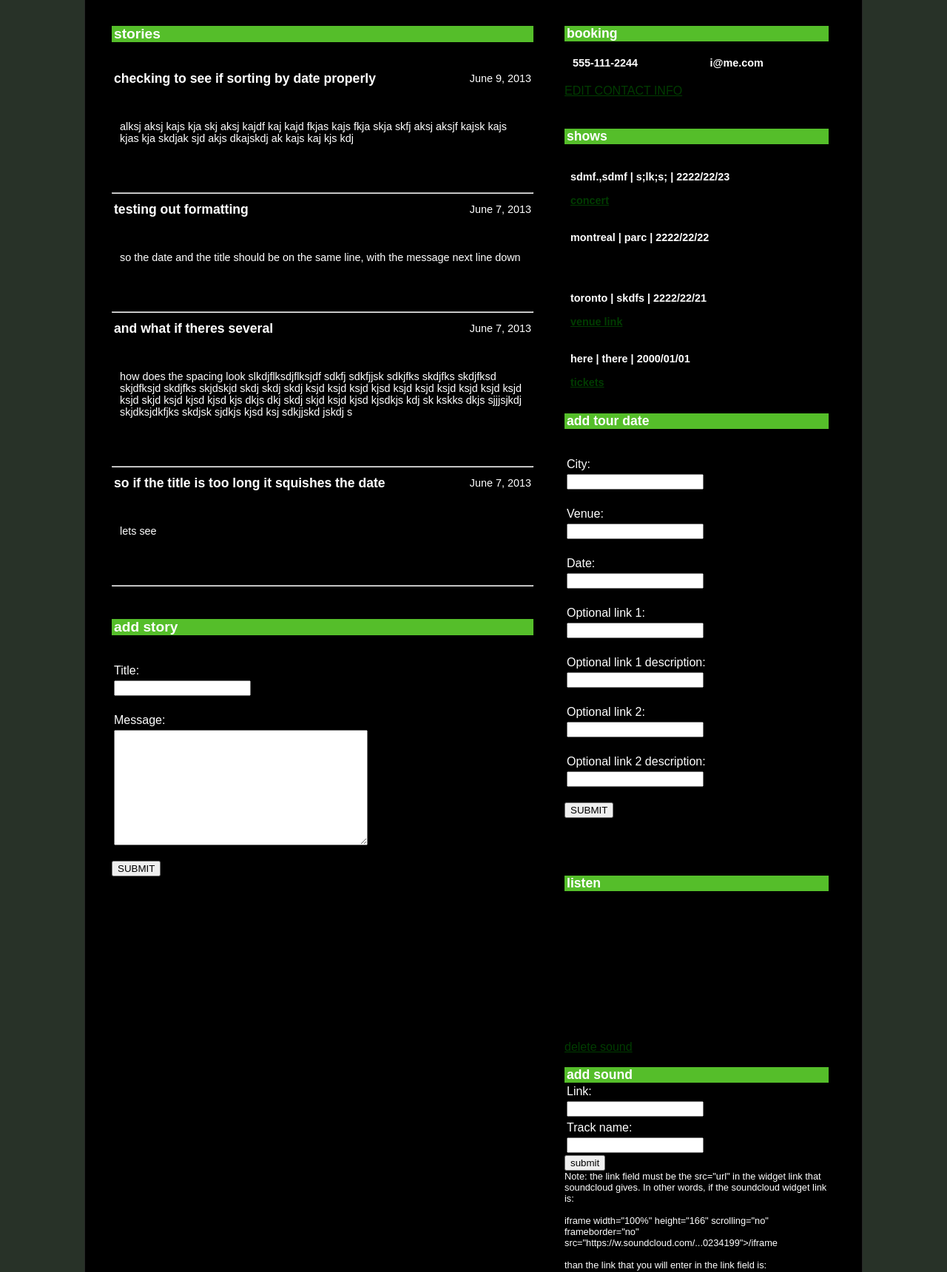
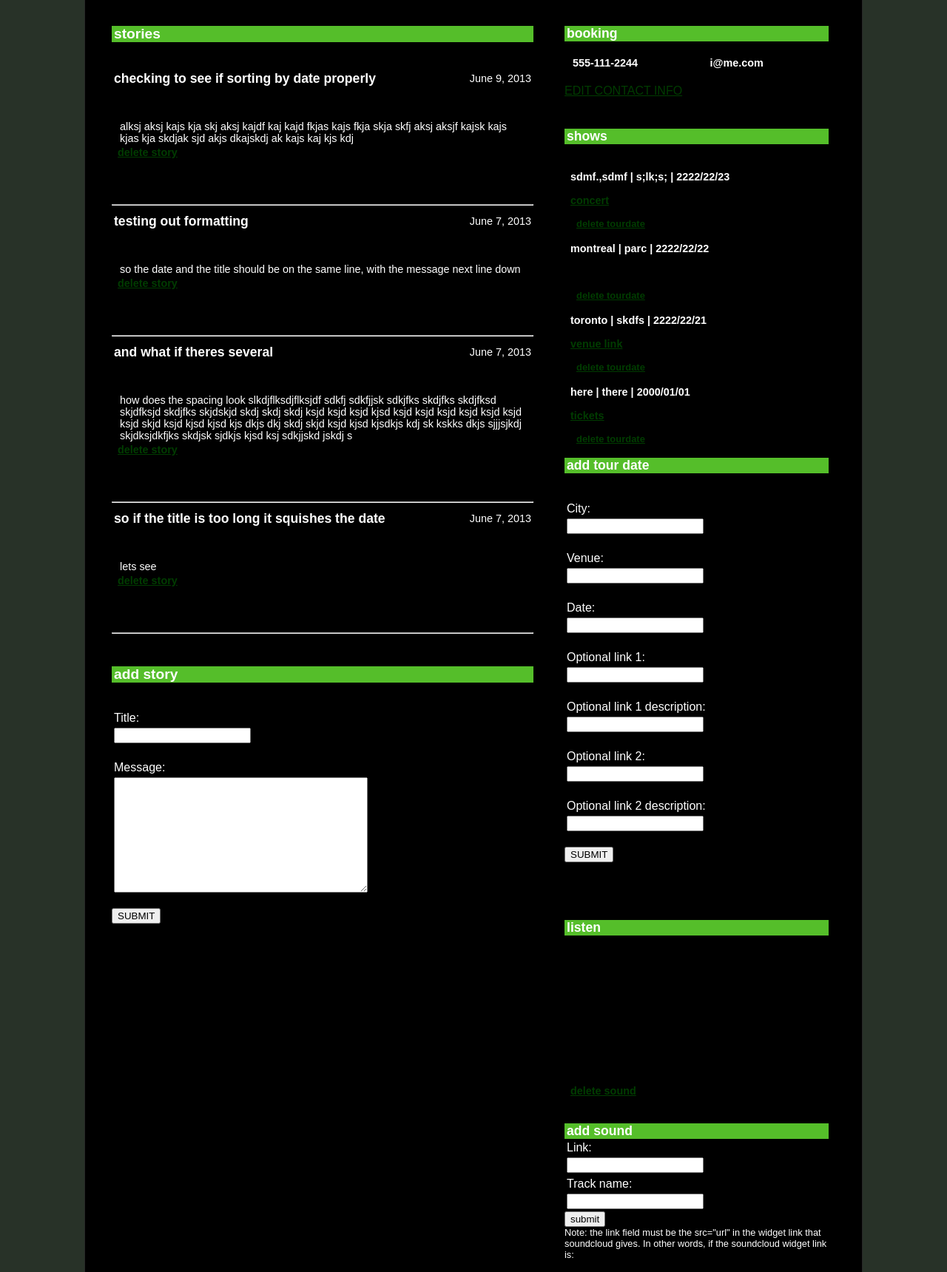
Before and after one commit to 0853RV3R/mossyrocks, a Django app: page / in a window 1280 px wide. Shown: the part 396-2116 px from the top of the page at 74% size. Run offline with Django 3.2, Linux system fonts and the light colour scheme; a user stored in the database is signed in; data comes from the database, SQL or seed files in the repository; both versions use the stored data as it was after the commit; parts of the project's set-up code (start-up, migrations or seed data) failed here and were passed over; grey boxes are pictures that could not be loaded.

Commit message:
added deletes

```diff
--- a/mossyrocks/urls.py
+++ b/mossyrocks/urls.py
@@ -13,6 +13,8 @@ urlpatterns = patterns('',
      url(r'^editcontact/$', 'news.views.editcontact'),
      url(r'^addSounds/$', 'news.views.addSounds'),
      url(r'^deleteSounds/(\d+)/$', 'news.views.deleteSounds'),
+     url(r'^deleteStory/(\d+)/$', 'news.views.deleteStory'),
+     url(r'^deleteTourdate/(\d+)/$', 'news.views.deleteTourdate'),
     #url(r'^mossyrocks/', include('mossyrocks.foo.urls')),
 
     # Uncomment the admin/doc line below to enable admin documentation:
--- a/news/templates/news.html
+++ b/news/templates/news.html
@@ -42,6 +42,9 @@
                     </tr>
 
                 </table>
+            {% if user.is_authenticated %}
+            <div class="metadata"><a href="{% url 'news.views.deleteStory' entry.id %}"> delete story</a></div>
+            {% endif %}
                 <br><br><br>
                 <hr>
 
@@ -107,6 +110,9 @@
             {{ instance.city }} | {{ instance.venue }} | {{ instance.date }} <br><br>
                 <a href="{{ instance.optional_link_1 }}">{{ instance.optional_link_1_description }}</a> <br><br>
                 <a href="{{ instance.optional_link_2 }}"> {{ instance.optional_link_2_description }}</a>
+                {% if user.is_authenticated %}
+                <div class="metadata"><a href="{% url 'news.views.deleteTourdate' instance.id %}"> delete tourdate</a></div>
+                {% endif %}
             </div>
             <br>
 
@@ -142,7 +148,7 @@
     {% for sound in soundsList %}
     <iframe width="100%" height="166" scrolling="no" frameborder="no" src="{{ sound.link }}"></iframe>
     {% if user.is_authenticated %}
-        <a href="{% url 'news.views.deleteSounds' sound.id %}"> delete sound</a>
+        <div class="metadata"><a href="{% url 'news.views.deleteSounds' sound.id %}"> delete sound</a></div>
     {% endif %}
     <br><br>
     {% endfor %}
--- a/news/views.py
+++ b/news/views.py
@@ -151,3 +151,17 @@ def deleteSounds(request, sound_id):
     s.delete()
 
     return redirect(index)
+
+def deleteStory(request, story_id):
+
+    s = get_object_or_404(Story, pk=int(story_id))
+    s.delete()
+
+    return redirect(index)
+
+def deleteTourdate(request, tourdate_id):
+
+    s = get_object_or_404(Tourdate, pk=int(tourdate_id))
+    s.delete()
+
+    return redirect(index)
```
Also changed, not shown: database.db, 4 other files.
